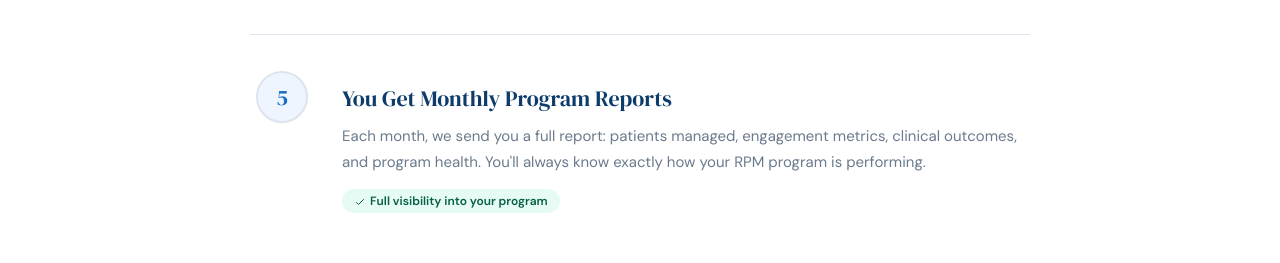
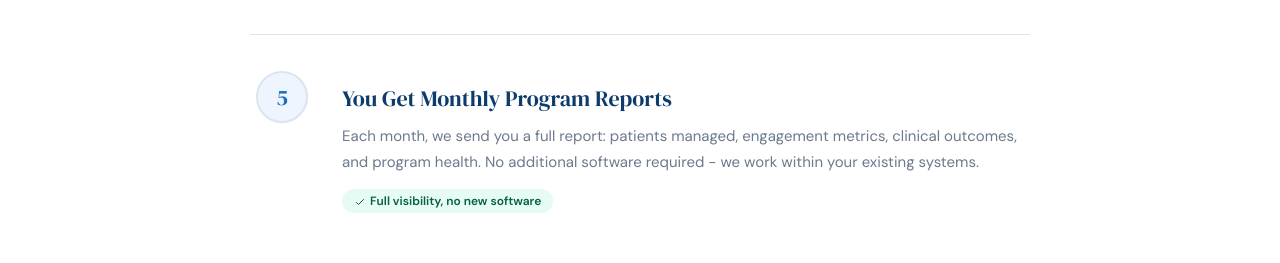
Before and after one commit to jasonhochman23/elevaterpm, a Next.js app: page / in a window 1280 px wide. Shown: the part 2829-3092 px from the top of the page. Built offline with nearby package versions, Linux system fonts and the light colour scheme.

Commit message:
Add no additional software messaging to reports section

```diff
--- a/src/app/page.tsx
+++ b/src/app/page.tsx
@@ -44,8 +44,8 @@ const steps = [
   },
   {
     title: "You Get Monthly Program Reports",
-    body: "Each month, we send you a full report: patients managed, engagement metrics, clinical outcomes, and program health. You'll always know exactly how your RPM program is performing.",
-    tag: "Full visibility into your program",
+    body: "Each month, we send you a full report: patients managed, engagement metrics, clinical outcomes, and program health. No additional software required - we work within your existing systems.",
+    tag: "Full visibility, no new software",
   },
 ];
 
```
